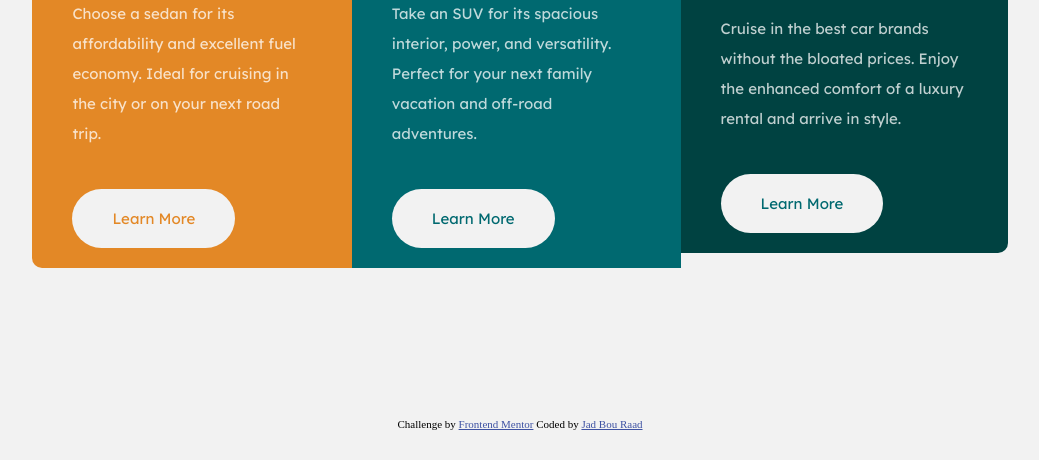
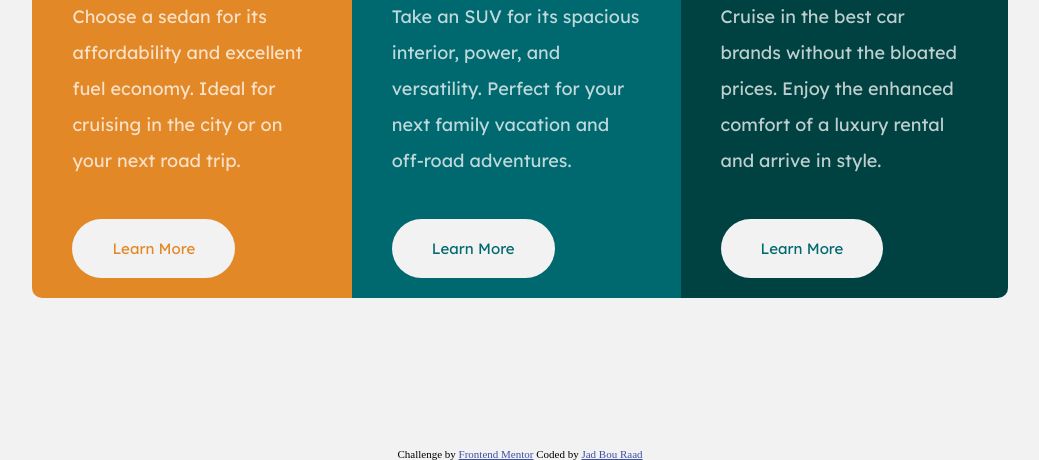
Before and after one commit to J-B-R-93/3-column-preview-card-component, a plain HTML site: page index.html in a window 1536 px wide. Shown: the part 343-803 px from the top of the page, without its empty margins (248-1287 px from the left). Drawn offline with Linux system fonts and the light colour scheme.

Commit message:
Initial commit

```diff
--- a/styles.css
+++ b/styles.css
@@ -135,3 +135,8 @@ h2 {
     width: 80vw;
   }
 }
+@media (min-width: 93.75em) {
+  p {
+    font-size: 1.8rem;
+  }
+}
```
Also changed, not shown: 1 other file.
